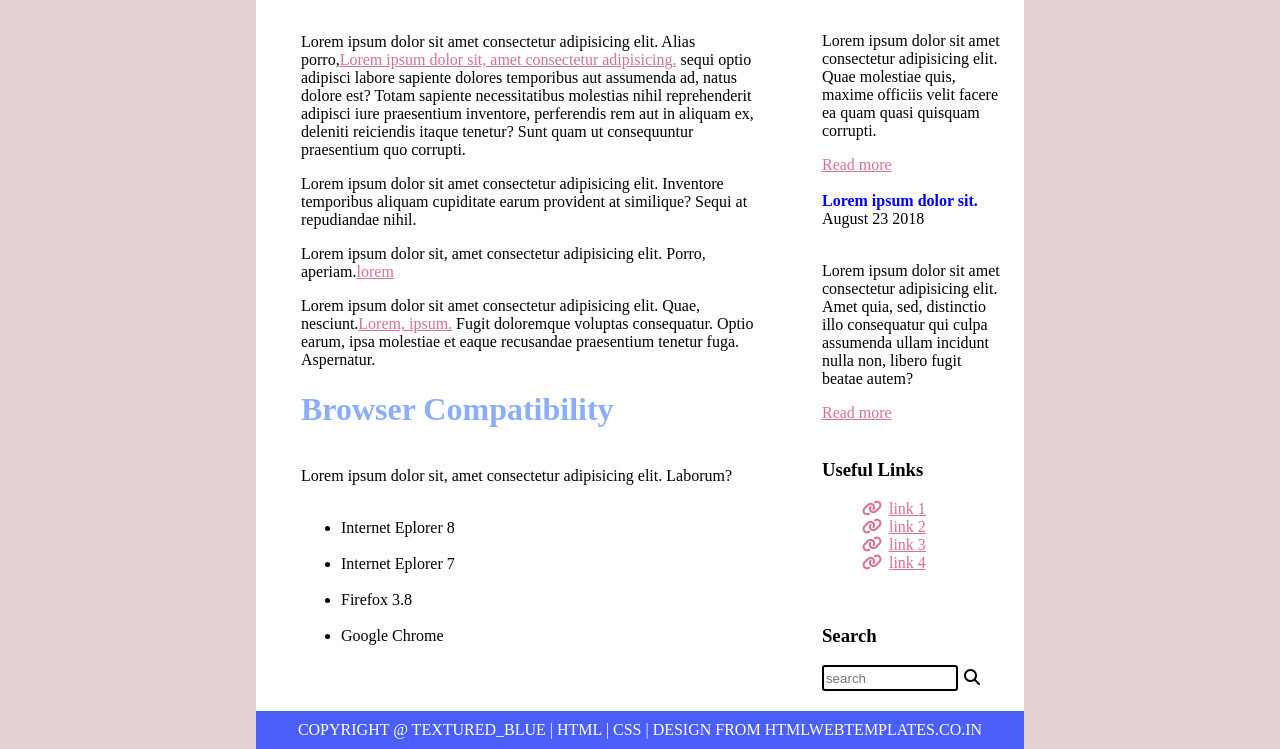
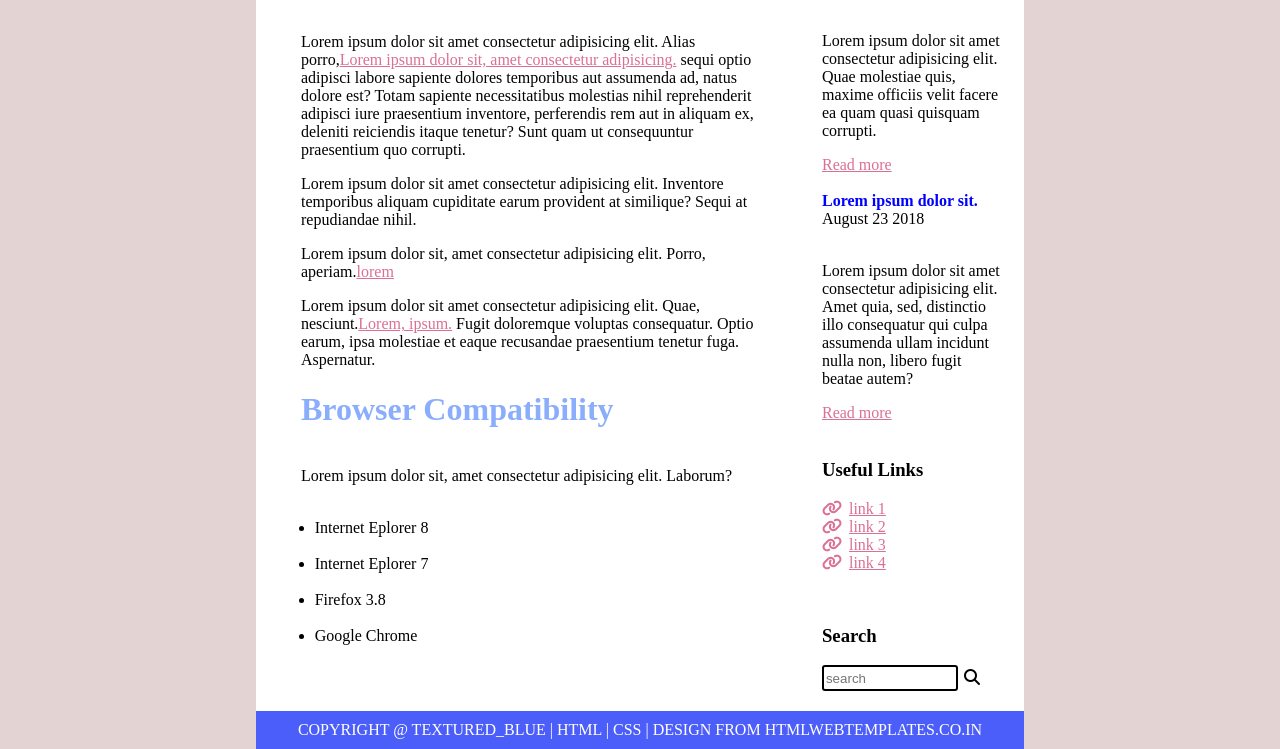
Before and after one commit to Simrangupta8770/Simrangupta8770.github.io-, a plain HTML site: page index.html in a window 1280 px wide. Shown: the part 313-1062 px from the top of the page. Drawn offline with Linux system fonts and the light colour scheme.

Commit message:
Update index.html

```diff
--- a/index.html
+++ b/index.html
@@ -12,6 +12,7 @@
 </head>
 <body>
     <header>
+  <div class="h">
     <span class="heading">textured</span><span class="heading"style="color:rgb(76, 94, 250);">blue</span>
 <br>Lorem ipsum dolor sit.
 <div class="navbar">
@@ -25,7 +26,7 @@
 
 
     </ul>
-</div>
+</div></div>
 </header>
 <div class="main-content">
 <div class="main">
@@ -53,7 +54,7 @@ Lorem ipsum dolor sit amet consectetur adipisicing elit. Quae, nesciunt.<u style
 <h1 style="color:rgb(138, 174, 252);">Browser Compatibility</h1>
 <br>
 Lorem ipsum dolor sit, amet consectetur adipisicing elit. Laborum?<br><br>
-<ul type="disc">
+<ul type="disc" style=" padding-left:3%;">
 <li>Internet Eplorer 8</li><br>
 <li>Internet Eplorer 7</li><br>
 <li>Firefox 3.8</li><br>
@@ -80,8 +81,8 @@ August 23 2018<br><br>
 <br>
 
 <h3>Useful Links</h3>
-<ul type="none" style="text-decoration: underline; color:palevioletred">
-<li><i class="fas fa-link" style="margin-right: 7px; "></i><a>link 1</a></li>
+<ul type="none" style="text-decoration: underline; color:palevioletred; padding-left:0;">
+<li ><i class="fas fa-link" style="margin-right: 7px; "></i><a>link 1</a></li>
 <li><i class="fas fa-link" style="margin-right: 7px;"></i><a>link 2</a></li>
 <li><i class="fas fa-link" style="margin-right: 7px;"></i><a>link 3</a></li>
 <li><i class="fas fa-link" style="margin-right: 7px;"></i><a>link 4</a></li>
```
